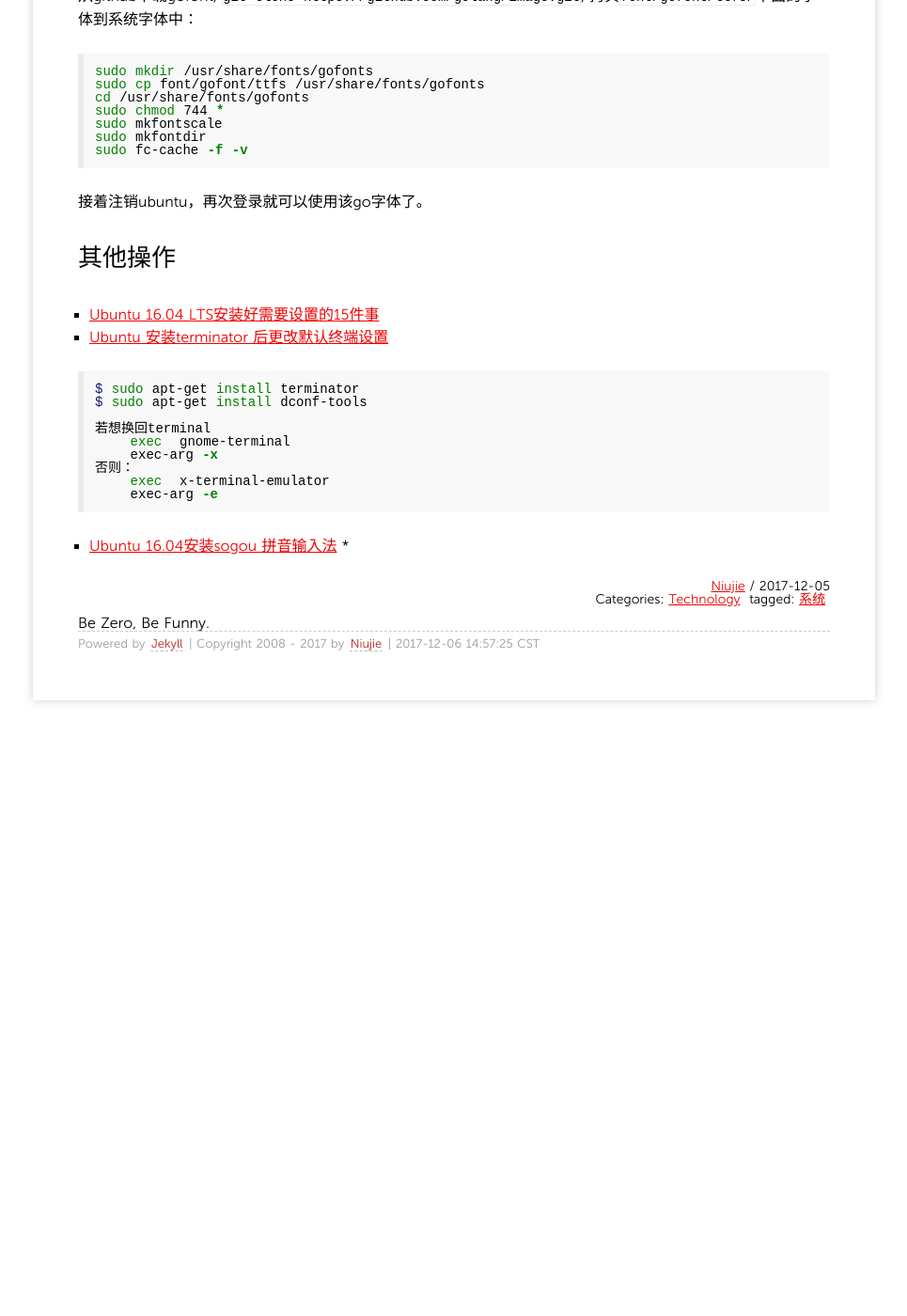
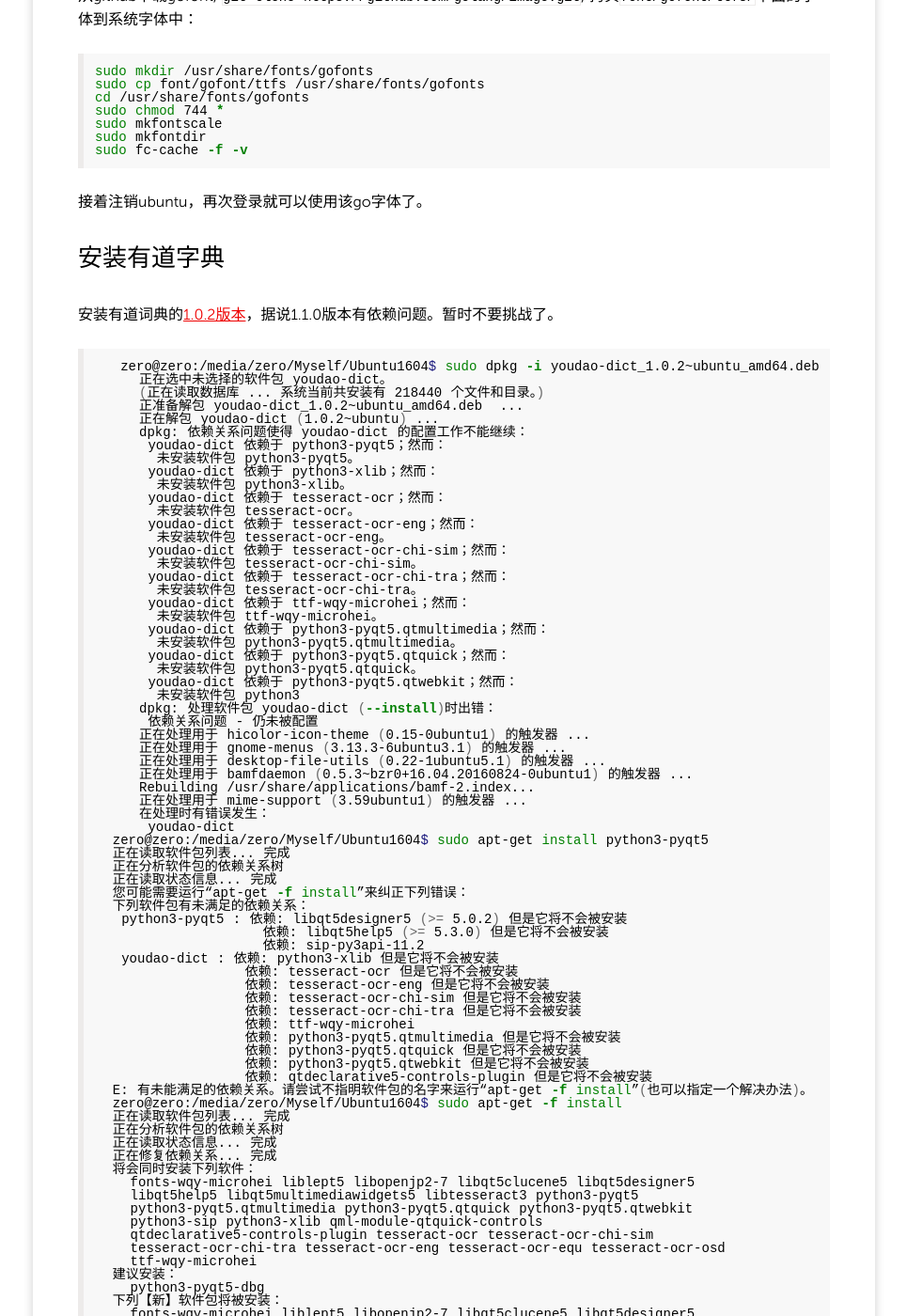
Before and after one commit to niuziru/niuziru.github.io, a Jekyll site: the page built from _posts/2017/2017-12-05-how-to-install-ubuntu16.04-with-Upan.md, in a window 1280 px wide and 1400 px high, scrolled down 1576 px. Shown: the whole window at 94% size, without its empty margins (157-1122 px from the left). Built offline with Jekyll 4.4.1, drawn with Linux system fonts in a browser that asks for light colours; before the commit the page ends 2369 px from its top, so only the background shows below that; some of the changed text lies outside the part shown.

````diff
--- a/_posts/2017/2017-12-05-how-to-install-ubuntu16.04-with-Upan.md
+++ b/_posts/2017/2017-12-05-how-to-install-ubuntu16.04-with-Upan.md
@@ -92,6 +92,97 @@
 
 接着注销ubuntu，再次登录就可以使用该go字体了。
 
+## 安装有道字典
+
+安装有道词典的[1.0.2版本](http://codown.youdao.com/cidian/linux/youdao-dict_1.0.2~ubuntu_amd64.deb)，据说1.1.0版本有依赖问题。暂时不要挑战了。
+
+```sh
+   zero@zero:/media/zero/Myself/Ubuntu1604$ sudo dpkg -i youdao-dict_1.0.2~ubuntu_amd64.deb
+     正在选中未选择的软件包 youdao-dict。
+     (正在读取数据库 ... 系统当前共安装有 218440 个文件和目录。)
+     正准备解包 youdao-dict_1.0.2~ubuntu_amd64.deb  ...
+     正在解包 youdao-dict (1.0.2~ubuntu) ...
+     dpkg: 依赖关系问题使得 youdao-dict 的配置工作不能继续：
+      youdao-dict 依赖于 python3-pyqt5；然而：
+       未安装软件包 python3-pyqt5。
+      youdao-dict 依赖于 python3-xlib；然而：
+       未安装软件包 python3-xlib。
+      youdao-dict 依赖于 tesseract-ocr；然而：
+       未安装软件包 tesseract-ocr。
+      youdao-dict 依赖于 tesseract-ocr-eng；然而：
+       未安装软件包 tesseract-ocr-eng。
+      youdao-dict 依赖于 tesseract-ocr-chi-sim；然而：
+       未安装软件包 tesseract-ocr-chi-sim。
+      youdao-dict 依赖于 tesseract-ocr-chi-tra；然而：
+       未安装软件包 tesseract-ocr-chi-tra。
+      youdao-dict 依赖于 ttf-wqy-microhei；然而：
+       未安装软件包 ttf-wqy-microhei。
+      youdao-dict 依赖于 python3-pyqt5.qtmultimedia；然而：
+       未安装软件包 python3-pyqt5.qtmultimedia。
+      youdao-dict 依赖于 python3-pyqt5.qtquick；然而：
+       未安装软件包 python3-pyqt5.qtquick。
+      youdao-dict 依赖于 python3-pyqt5.qtwebkit；然而：
+       未安装软件包 python3
+     dpkg: 处理软件包 youdao-dict (--install)时出错：
+      依赖关系问题 - 仍未被配置
+     正在处理用于 hicolor-icon-theme (0.15-0ubuntu1) 的触发器 ...
+     正在处理用于 gnome-menus (3.13.3-6ubuntu3.1) 的触发器 ...
+     正在处理用于 desktop-file-utils (0.22-1ubuntu5.1) 的触发器 ...
+     正在处理用于 bamfdaemon (0.5.3~bzr0+16.04.20160824-0ubuntu1) 的触发器 ...
+     Rebuilding /usr/share/applications/bamf-2.index...
+     正在处理用于 mime-support (3.59ubuntu1) 的触发器 ...
+     在处理时有错误发生：
+      youdao-dict
+  zero@zero:/media/zero/Myself/Ubuntu1604$ sudo apt-get install python3-pyqt5
+  正在读取软件包列表... 完成
+  正在分析软件包的依赖关系树
+  正在读取状态信息... 完成
+  您可能需要运行“apt-get -f install”来纠正下列错误：
+  下列软件包有未满足的依赖关系：
+   python3-pyqt5 : 依赖: libqt5designer5 (>= 5.0.2) 但是它将不会被安装
+                   依赖: libqt5help5 (>= 5.3.0) 但是它将不会被安装
+                   依赖: sip-py3api-11.2
+   youdao-dict : 依赖: python3-xlib 但是它将不会被安装
+                 依赖: tesseract-ocr 但是它将不会被安装
+                 依赖: tesseract-ocr-eng 但是它将不会被安装
+                 依赖: tesseract-ocr-chi-sim 但是它将不会被安装
+                 依赖: tesseract-ocr-chi-tra 但是它将不会被安装
+                 依赖: ttf-wqy-microhei
+                 依赖: python3-pyqt5.qtmultimedia 但是它将不会被安装
+                 依赖: python3-pyqt5.qtquick 但是它将不会被安装
+                 依赖: python3-pyqt5.qtwebkit 但是它将不会被安装
+                 依赖: qtdeclarative5-controls-plugin 但是它将不会被安装
+  E: 有未能满足的依赖关系。请尝试不指明软件包的名字来运行“apt-get -f install”(也可以指定一个解决办法)。
+  zero@zero:/media/zero/Myself/Ubuntu1604$ sudo apt-get -f install
+  正在读取软件包列表... 完成
+  正在分析软件包的依赖关系树
+  正在读取状态信息... 完成
+  正在修复依赖关系... 完成
+  将会同时安装下列软件：
+    fonts-wqy-microhei liblept5 libopenjp2-7 libqt5clucene5 libqt5designer5
+    libqt5help5 libqt5multimediawidgets5 libtesseract3 python3-pyqt5
+    python3-pyqt5.qtmultimedia python3-pyqt5.qtquick python3-pyqt5.qtwebkit
+    python3-sip python3-xlib qml-module-qtquick-controls
+    qtdeclarative5-controls-plugin tesseract-ocr tesseract-ocr-chi-sim
+    tesseract-ocr-chi-tra tesseract-ocr-eng tesseract-ocr-equ tesseract-ocr-osd
+    ttf-wqy-microhei
+  建议安装：
+    python3-pyqt5-dbg
+  下列【新】软件包将被安装：
+    fonts-wqy-microhei liblept5 libopenjp2-7 libqt5clucene5 libqt5designer5
+    libqt5help5 libqt5multimediawidgets5 libtesseract3 python3-pyqt5
+    python3-pyqt5.qtmultimedia python3-pyqt5.qtquick python3-pyqt5.qtwebkit
+    python3-sip python3-xlib qml-module-qtquick-controls
+    qtdeclarative5-controls-plugin tesseract-ocr tesseract-ocr-chi-sim
+    tesseract-ocr-chi-tra tesseract-ocr-eng tesseract-ocr-equ tesseract-ocr-osd
+    ttf-wqy-microhei
+  升级了 0 个软件包，新安装了 23 个软件包，要卸载 0 个软件包，有 1 个软件包未被升级。
+  有 1 个软件包没有被完全安装或卸载。
+  需要下载 55.1 MB 的归档。
+  解压缩后会消耗 191 MB 的额外空间。
+  您希望继续执行吗？ [Y/n] y
+```
+
 ## 其他操作
 * [Ubuntu 16.04 LTS安装好需要设置的15件事](http://www.linuxidc.com/Linux/2016-04/130519.htm)
 * [Ubuntu 安装terminator 后更改默认终端设置](http://blog.csdn.net/qq_20336817/article/details/46122849)
````
